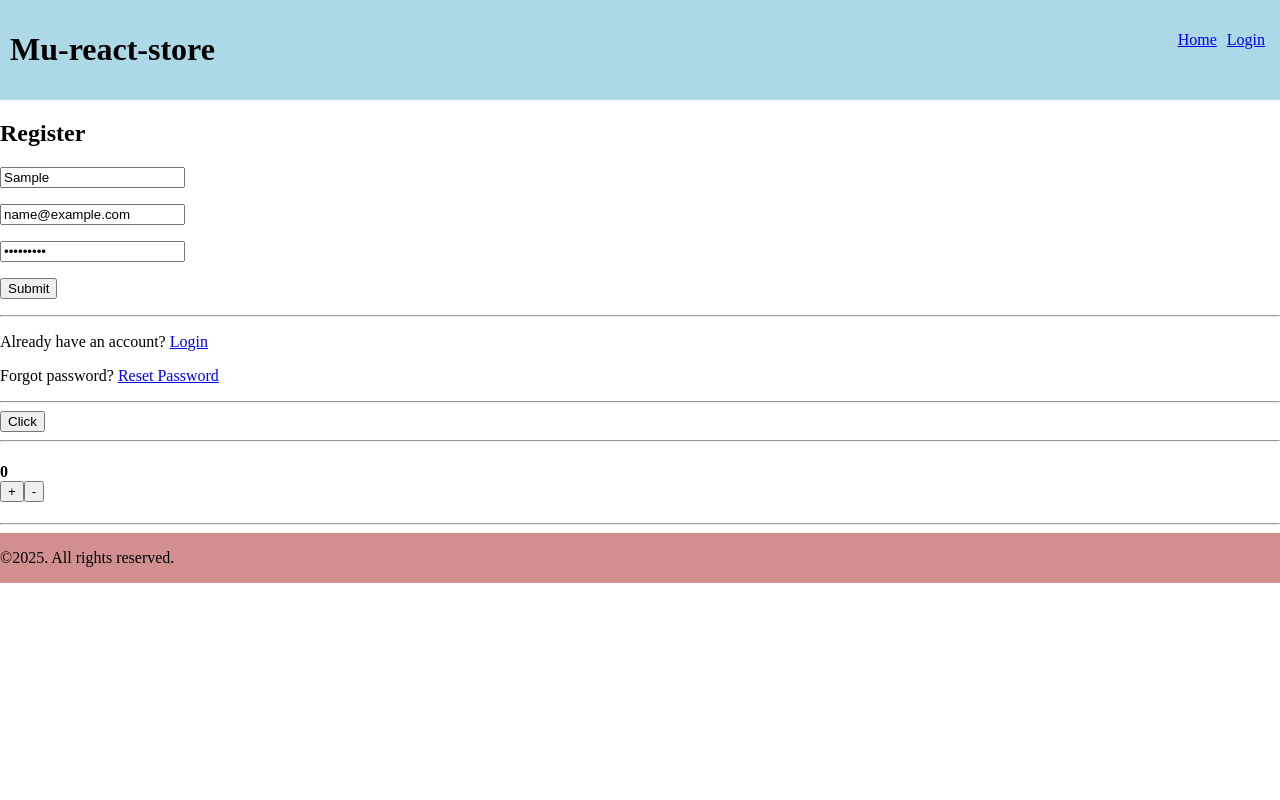
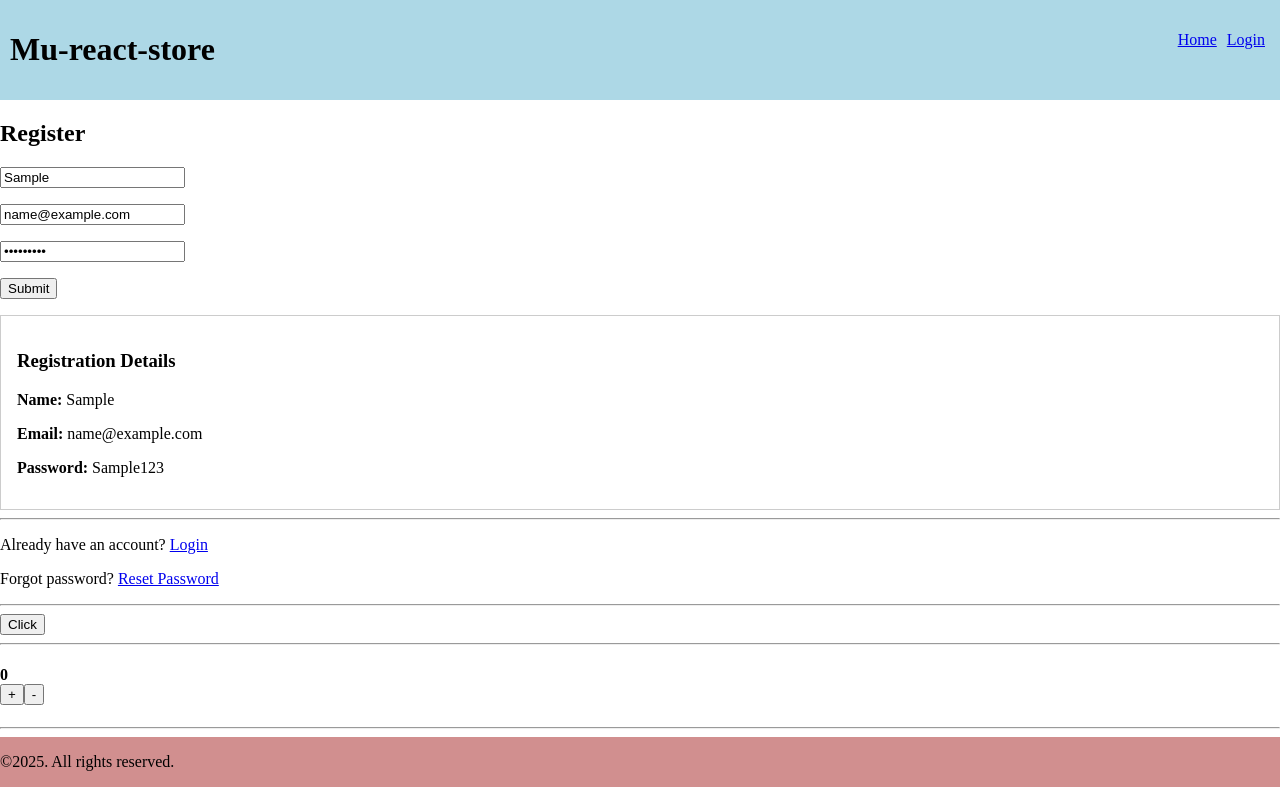
Before and after one commit to abhinavpulluri/mu-react-store, a React (Vite) app: page /register in a window 1280 px wide. Both pictures are taken after typing "Sample", "name@example.com", "Sample123" into the empty fields and a click on the button "Submit". Built offline with nearby package versions, Linux system fonts and the light colour scheme.

Commit message:
Updated Register.jsx

```diff
--- a/src/Register.jsx
+++ b/src/Register.jsx
@@ -5,6 +5,8 @@ import {useState} from 'react'
 export default function Register() {
     const [user, setUser] = useState({});
     const [count, setCount] = useState(0);
+    const [showDetails, setShowDetails] = useState(false);
+
     const handleClick = () => {
         alert("Hello World");
     };
@@ -14,13 +16,27 @@ export default function Register() {
     const decreaseCount = () => {
         setCount(count - 1);
     }
+    const handleSubmit = (e) => {
+        e.preventDefault();
+        setShowDetails(true);
+    };
   return (
     <div>
       <h2>Register</h2>
+      <form onSubmit={handleSubmit}>
         <p><input type="text" placeholder='Name' onChange={(e) => setUser({ ...user, name: e.target.value})}/></p>
         <p><input type="email" placeholder='Email' onChange={(e) => setUser({ ...user, email: e.target.value })}/></p>
         <p><input type="password" placeholder='Password' onChange={(e) => setUser({ ...user, pass: e.target.value })}/></p>
-        <p><button>Submit</button></p>
+        <p><button type="submit">Submit</button></p>
+      </form>
+      {showDetails && (
+        <div style={{marginTop: '1em', border: '1px solid #ccc', padding: '1em'}}>
+          <h3>Registration Details</h3>
+          <p><strong>Name:</strong> {user.name}</p>
+          <p><strong>Email:</strong> {user.email}</p>
+          <p><strong>Password:</strong> {user.pass}</p>
+        </div>
+      )}
         <hr />
         <p>Already have an account? <a href="/login">Login</a></p>
         <p>Forgot password? <a href="/forgot-password">Reset Password</a></p>
```
